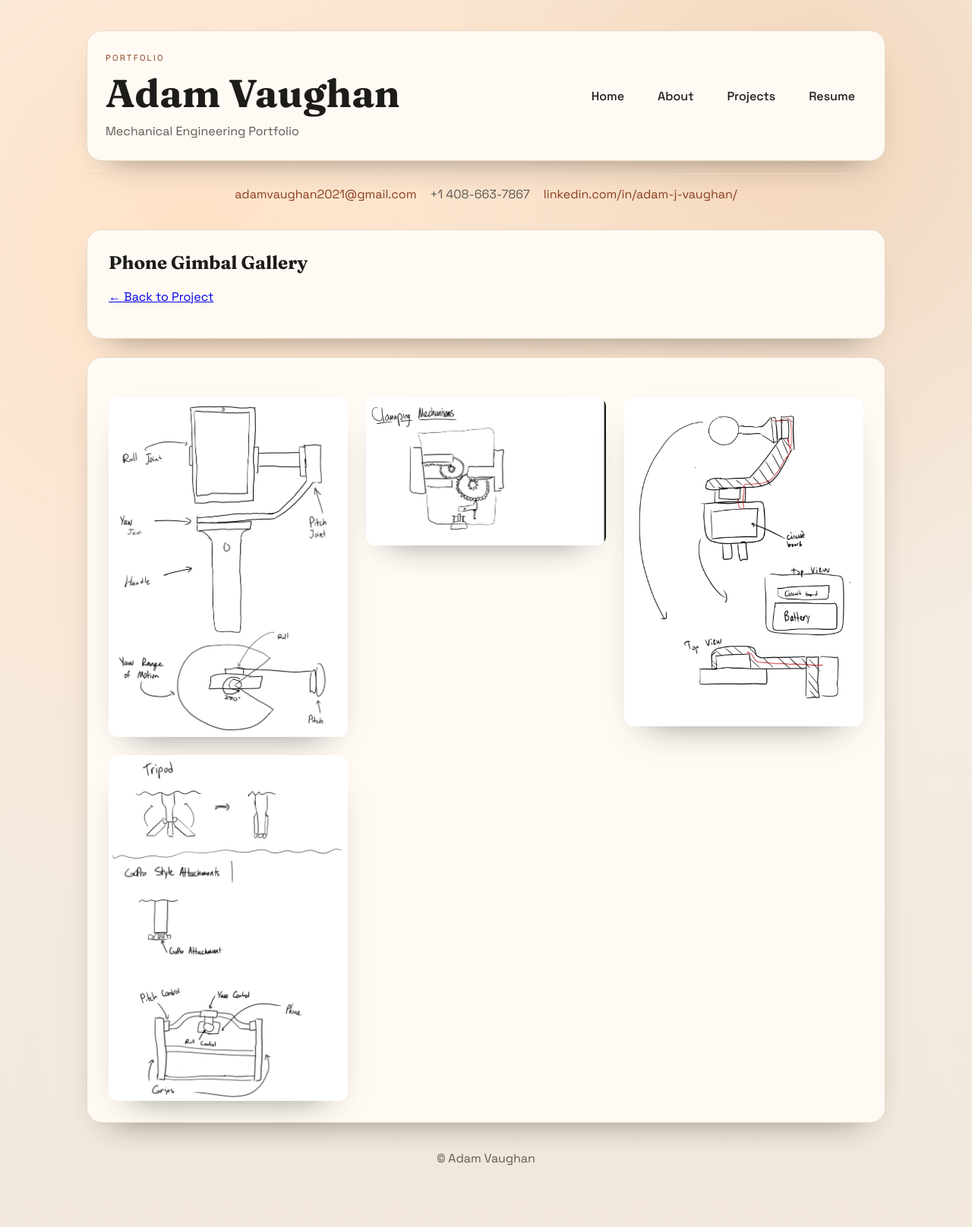
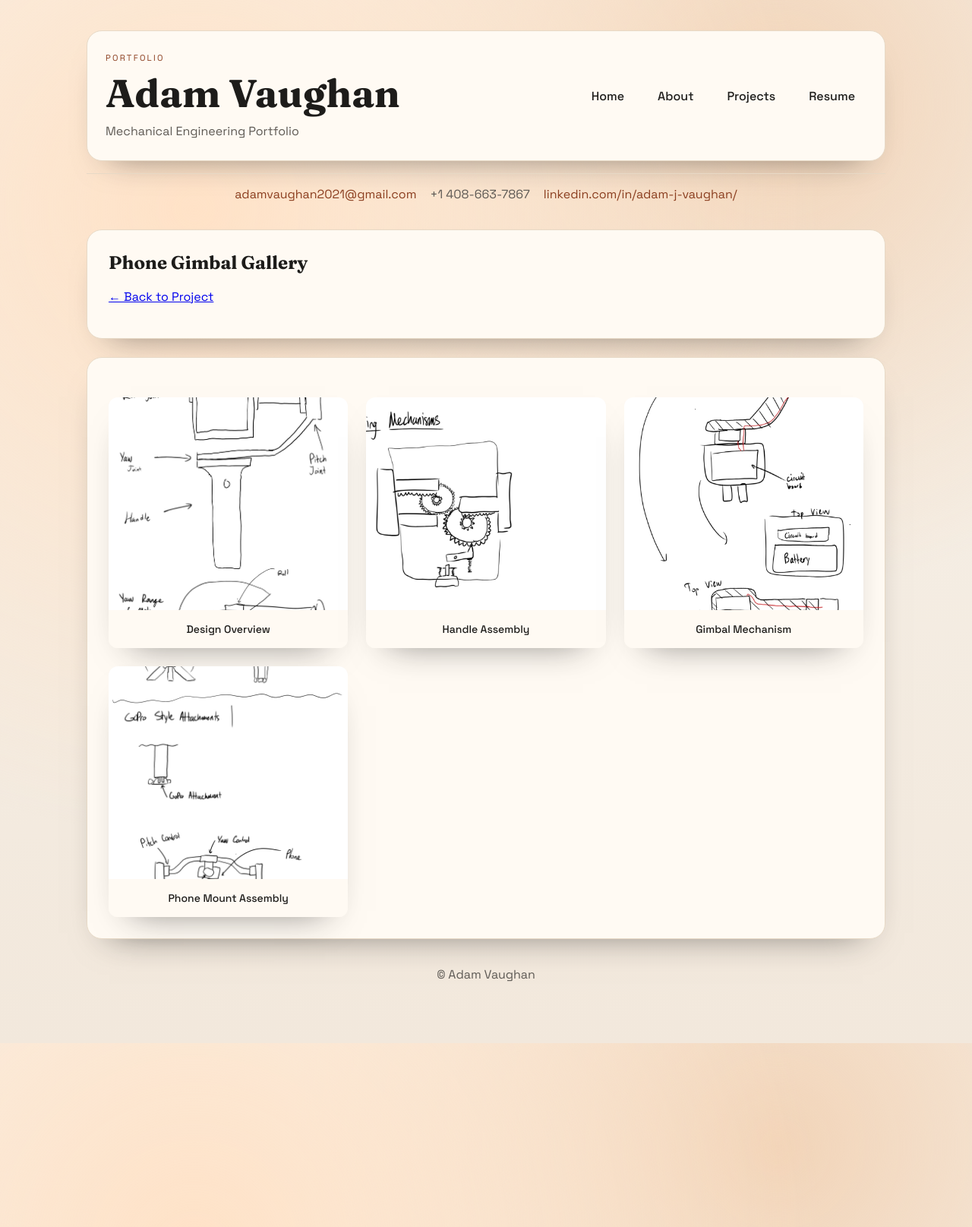
Before and after one commit to adamvaughan10/adamvaughan10.github.io, a Jekyll site: the page built from gimbal-gallery.md, in a window 1280 px wide. Shown: the whole page at 76% size. Built offline with Jekyll 4.4.1, drawn with Linux system fonts in a browser that asks for light colours.

Commit message:
adjusted gallery

```diff
--- a/assets/style.css
+++ b/assets/style.css
@@ -415,17 +415,33 @@ footer {
   margin-top: 24px;
 }
 
-.gallery-image {
-  width: 100%;
-  height: auto;
+.gallery-item {
+  margin: 0;
+  overflow: hidden;
   border-radius: 12px;
   box-shadow: var(--shadow);
   transition: transform 0.3s ease, box-shadow 0.3s ease;
 }
 
-.gallery-image:hover {
+.gallery-item:hover {
   transform: translateY(-8px);
   box-shadow: 0 32px 64px -20px rgba(29, 28, 26, 0.8);
+}
+
+.gallery-image {
+  width: 100%;
+  height: 280px;
+  object-fit: cover;
+  display: block;
+}
+
+.gallery-item figcaption {
+  padding: 16px;
+  text-align: center;
+  background: var(--card);
+  font-weight: 500;
+  color: var(--ink);
+  font-size: 14px;
 }
 
 @media (max-width: 860px) {
--- a/gimbal-gallery.md
+++ b/gimbal-gallery.md
@@ -10,9 +10,21 @@ title: Phone Gimbal Gallery
 
 <section class="section-card gallery-container">
   <div class="gallery-grid">
-    <img src="{{ '/assets/projects/gimbal/gallery/Screenshot_20260201_143701_Notein.jpg' | relative_url }}" alt="Phone Gimbal Gallery Image 1" class="gallery-image">
-    <img src="{{ '/assets/projects/gimbal/gallery/Screenshot_20260201_143720_Notein.jpg' | relative_url }}" alt="Phone Gimbal Gallery Image 2" class="gallery-image">
-    <img src="{{ '/assets/projects/gimbal/gallery/Screenshot_20260201_143736_Notein.jpg' | relative_url }}" alt="Phone Gimbal Gallery Image 3" class="gallery-image">
-    <img src="{{ '/assets/projects/gimbal/gallery/Screenshot_20260201_143801_Notein.jpg' | relative_url }}" alt="Phone Gimbal Gallery Image 4" class="gallery-image">
+    <figure class="gallery-item">
+      <img src="{{ '/assets/projects/gimbal/gallery/Screenshot_20260201_143701_Notein.jpg' | relative_url }}" alt="Phone Gimbal - Design Overview" class="gallery-image">
+      <figcaption>Design Overview</figcaption>
+    </figure>
+    <figure class="gallery-item">
+      <img src="{{ '/assets/projects/gimbal/gallery/Screenshot_20260201_143720_Notein.jpg' | relative_url }}" alt="Phone Gimbal - Handle Assembly" class="gallery-image">
+      <figcaption>Handle Assembly</figcaption>
+    </figure>
+    <figure class="gallery-item">
+      <img src="{{ '/assets/projects/gimbal/gallery/Screenshot_20260201_143736_Notein.jpg' | relative_url }}" alt="Phone Gimbal - Gimbal Mechanism" class="gallery-image">
+      <figcaption>Gimbal Mechanism</figcaption>
+    </figure>
+    <figure class="gallery-item">
+      <img src="{{ '/assets/projects/gimbal/gallery/Screenshot_20260201_143801_Notein.jpg' | relative_url }}" alt="Phone Gimbal - Phone Mount" class="gallery-image">
+      <figcaption>Phone Mount Assembly</figcaption>
+    </figure>
   </div>
 </section>
```
